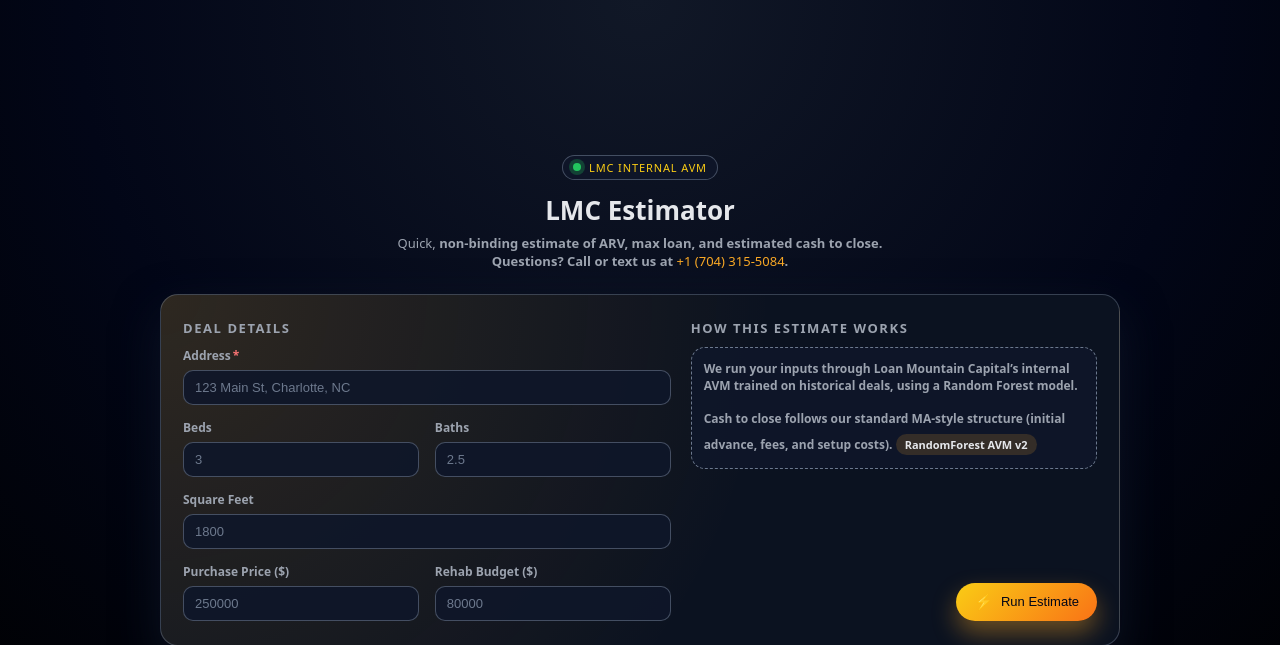
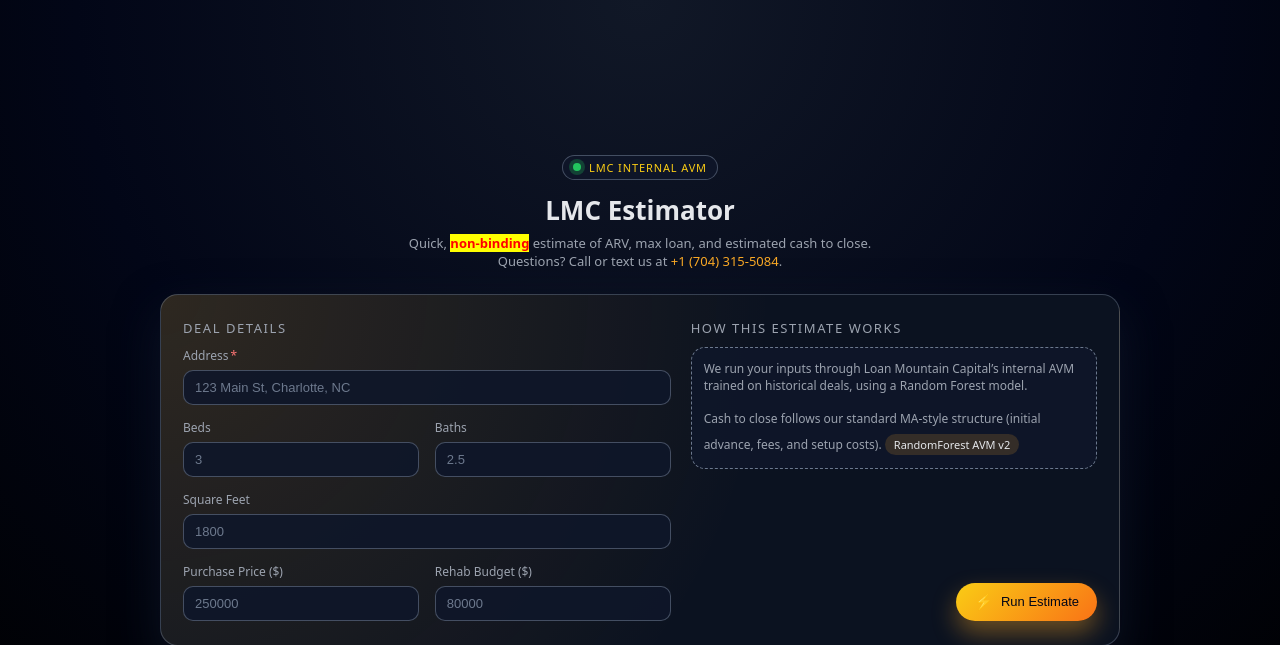
Before and after one commit to sergiovega93/lmc-estimator, a FastAPI app: page / in a window 1280 px wide. Shown: the top 645 px of the page. Run offline with FastAPI, Linux system fonts and the light colour scheme; parts of the project's set-up code (start-up, migrations or seed data) failed here and were passed over.

Commit message:
Strong span visual

```diff
--- a/templates/index.html
+++ b/templates/index.html
@@ -276,7 +276,7 @@
       </div>
       <h1>LMC Estimator</h1>
       <div class="subtitle">
-        Quick, <strong>non-binding<strong> estimate of ARV, max loan, and estimated cash to close.
+        Quick, <span style="background-color: yellow; color: red; font-weight: bold;">non-binding</span> estimate of ARV, max loan, and estimated cash to close.
         <br />
         Questions? Call or text us at
         <a href="tel:+17043155084">+1 (704) 315-5084</a>.
```
